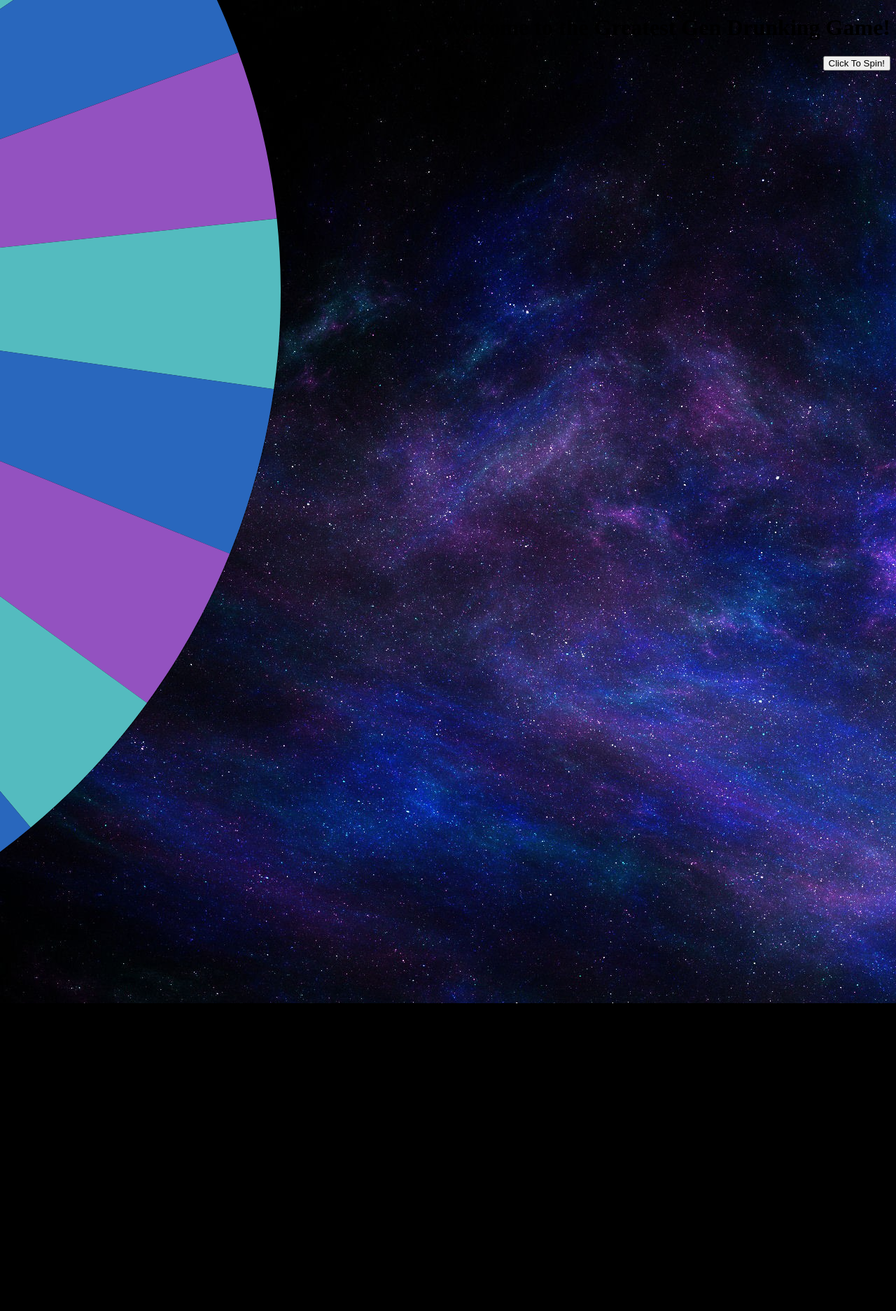
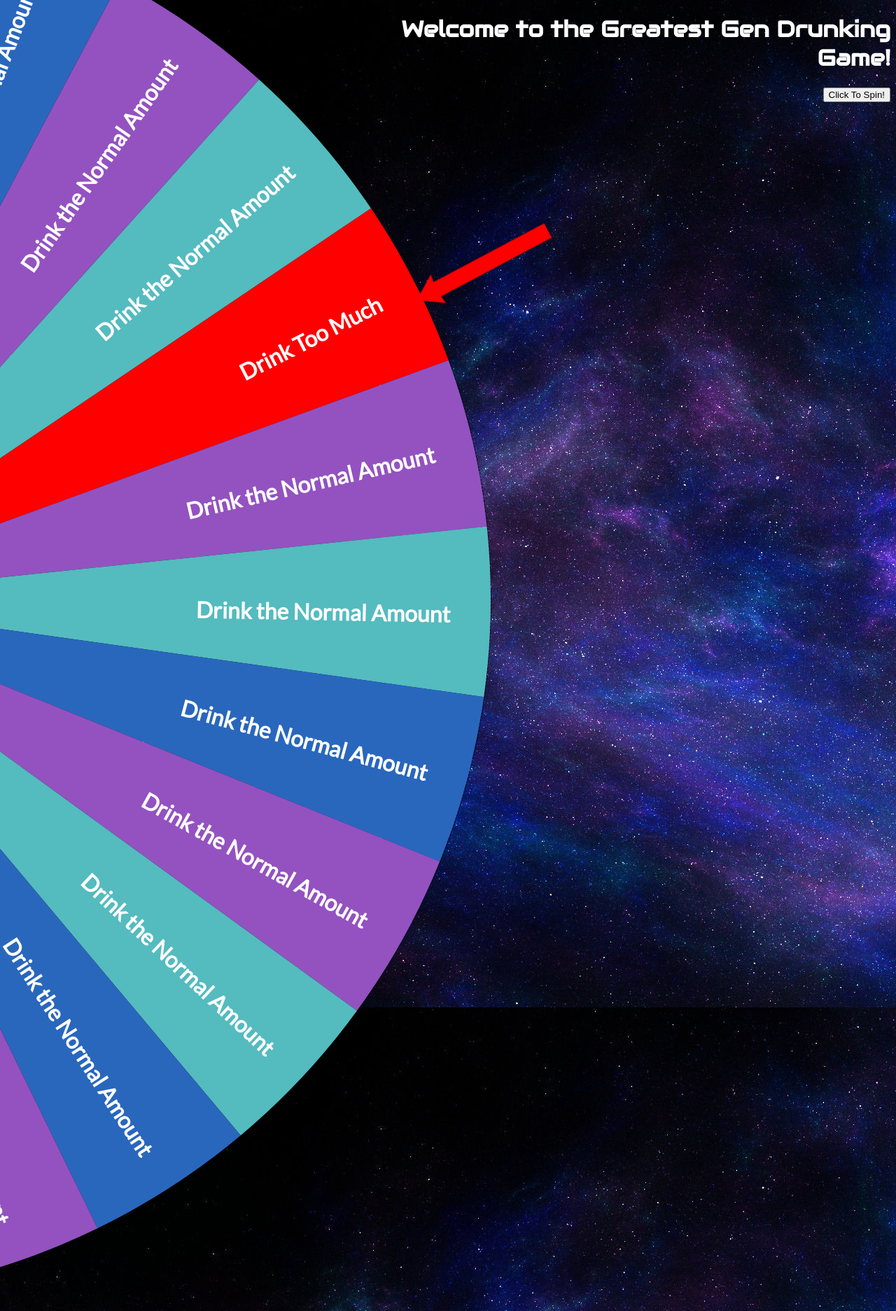
Before and after one commit to mattgrosso/drunkestshimoda, a PHP site: page / in a window 1280 px wide. Shown: the whole page at 70% size. Before the commit the page ends 1434 px from the top, so only its background shows below. Run offline with PHP 8.4, Linux system fonts and the light colour scheme.

Commit message:
Style wheel for various device widths and add text

```diff
--- a/css/spinner.css
+++ b/css/spinner.css
@@ -3,12 +3,77 @@ html {
   background-image: url('/images/stars.jpg');
 }
 
-h1 {
+body {
   text-align: right;
 }
 
-.spin-button {
-  float: right;
+h1 {
+  color: white;
+  font-family: 'Audiowide', cursive;
+  padding: 0 0 0 10%;
+}
+
+@media only screen and (min-width: 768px) {
+  h1 {
+    padding: 0 0 0 40%;
+  }
+}
+
+h4 {
+  font-family: 'Lato', sans-serif;
+  color: white;
+  transform: rotate(-83deg);
+  position: relative;
+  top: 560px;
+  left: 0px;
+  font-size: 1.3rem;
+  text-align: end;
+  padding: 0px 25px 0 1000px;
+}
+
+@media only screen and (min-width: 768px) {
+  h4 {
+    font-size: 1.5rem;
+    top: 690px;
+  }
+}
+
+@media only screen and (min-width: 1200px) {
+  h4 {
+    font-size: 2rem;
+    top: 970px;
+  }
+}
+
+img {
+  position: absolute;
+  left: 128px;
+  top: 343px;
+  transform: scale(0.7) rotate(-28deg);
+  z-index: 2;
+}
+
+@media only screen and (min-width: 768px) {
+  img {
+    left: 268px;
+    top: 293px;
+  }
+}
+
+@media only screen and (min-width: 1200px) {
+  img {
+    left: 580px;
+    top: 343px;
+    transform: rotate(-28deg);
+  }
+}
+
+@media only screen and (min-width: 1600px) {
+  img {
+    left: 730px;
+    top: 343px;
+    transform: rotate(-28deg);
+  }
 }
 
 .spinner {
@@ -16,8 +81,28 @@ h1 {
   pointer-events: none;
   transition: transform 10s cubic-bezier(0, 0, 0.09, 1.03);
   position: absolute;
-  top: -600px;
-  left: -1600px;
+  top: 80px;
+  left: -950px;
+}
+
+@media only screen and (min-width: 768px) {
+  .spinner {
+    top: -60px;
+    left: -1060px;
+  }
+}
+
+@media only screen and (min-width: 1200px) {
+  .spinner {
+    top: -160px;
+    left: -1300px;
+  }
+}
+
+@media only screen and (min-width: 1600px) {
+  .spinner {
+    left: -1150px;
+  }
 }
 
 .pie {
@@ -25,10 +110,24 @@ h1 {
   margin: 1em auto;
   border: dashed 1px;
   padding: 0;
-  width: 2000px;
-  height: 2000px;
+  width: 1200px;
+  height: 1200px;
   border-radius: 50%;
   list-style: none;
+}
+
+@media only screen and (min-width: 768px) {
+ .pie {
+   width: 1450px;
+   height: 1450px;
+ }
+}
+
+@media only screen and (min-width: 1200px) {
+ .pie {
+   width: 2000px;
+   height: 2000px;
+ }
 }
 
 .slice {
@@ -44,7 +143,6 @@ h1 {
   left: -100%;
   width: 200%; height: 200%;
   border-radius: 50%;
-  background: lightblue;
 }
 
 .slice:nth-child(3n) .slice-contents {
@@ -166,3 +264,7 @@ h1 {
 #slice-26 {
   transform: rotate(350deg) skewY(-76deg);
 }
+
+.slice.drink-too-much .slice-contents{
+  background: red;
+}
--- a/index.html
+++ b/index.html
@@ -3,39 +3,41 @@
   <head>
     <meta charset="utf-8">
     <title>Greatest Gen Drunking Game</title>
+    <link href="https://fonts.googleapis.com/css?family=Audiowide|Lato" rel="stylesheet">
     <link rel="stylesheet" href="/css/spinner.css">
   </head>
   <body>
     <h1>Welcome to the Greatest Gen Drunking Game!</h1>
     <button class="spin-button" type="button" name="spinner">Click To Spin!</button>
+    <img src="/images/arrow.png" alt="arrow">
     <div class="spinner">
       <ul class="pie">
-        <li id="slice-1" class="slice"><div class="slice-contents">Drink Too Much</div></li>
-        <li id="slice-2" class="slice"><div class="slice-contents">Drink the Normal Amount</div></li>
-        <li id="slice-3" class="slice"><div class="slice-contents">Drink the Normal Amount</div></li>
-        <li id="slice-4" class="slice"><div class="slice-contents">Drink the Normal Amount</div></li>
-        <li id="slice-5" class="slice"><div class="slice-contents">Drink the Normal Amount</div></li>
-        <li id="slice-6" class="slice"><div class="slice-contents">Drink the Normal Amount</div></li>
-        <li id="slice-7" class="slice"><div class="slice-contents">Drink the Normal Amount</div></li>
-        <li id="slice-8" class="slice"><div class="slice-contents">Drink the Normal Amount</div></li>
-        <li id="slice-9" class="slice"><div class="slice-contents">Drink the Normal Amount</div></li>
-        <li id="slice-10" class="slice"><div class="slice-contents">Drink the Normal Amount</div></li>
-        <li id="slice-11" class="slice"><div class="slice-contents">Drink the Normal Amount</div></li>
-        <li id="slice-12" class="slice"><div class="slice-contents">Drink the Normal Amount</div></li>
-        <li id="slice-13" class="slice"><div class="slice-contents">Drink the Normal Amount</div></li>
-        <li id="slice-14" class="slice"><div class="slice-contents">Drink the Normal Amount</div></li>
-        <li id="slice-15" class="slice"><div class="slice-contents">Drink the Normal Amount</div></li>
-        <li id="slice-16" class="slice"><div class="slice-contents">Drink the Normal Amount</div></li>
-        <li id="slice-17" class="slice"><div class="slice-contents">Drink the Normal Amount</div></li>
-        <li id="slice-18" class="slice"><div class="slice-contents">Drink the Normal Amount</div></li>
-        <li id="slice-19" class="slice"><div class="slice-contents">Drink the Normal Amount</div></li>
-        <li id="slice-20" class="slice"><div class="slice-contents">Drink the Normal Amount</div></li>
-        <li id="slice-21" class="slice"><div class="slice-contents">Drink the Normal Amount</div></li>
-        <li id="slice-22" class="slice"><div class="slice-contents">Drink the Normal Amount</div></li>
-        <li id="slice-23" class="slice"><div class="slice-contents">Drink the Normal Amount</div></li>
-        <li id="slice-24" class="slice"><div class="slice-contents">Drink the Normal Amount</div></li>
-        <li id="slice-25" class="slice"><div class="slice-contents">Drink the Normal Amount</div></li>
-        <li id="slice-26" class="slice"><div class="slice-contents">Drink the Normal Amount</div></li>
+        <li id="slice-1" class="slice"><div class="slice-contents"><h4>Drink the Normal Amount</h4></div></li>
+        <li id="slice-2" class="slice"><div class="slice-contents"><h4>Drink the Normal Amount</h4></div></li>
+        <li id="slice-3" class="slice"><div class="slice-contents"><h4>Drink the Normal Amount</h4></div></li>
+        <li id="slice-4" class="slice"><div class="slice-contents"><h4>Drink the Normal Amount</h4></div></li>
+        <li id="slice-5" class="slice drink-too-much"><div class="slice-contents"><h4>Drink Too Much</h4></div></li>
+        <li id="slice-6" class="slice"><div class="slice-contents"><h4>Drink the Normal Amount</h4></div></li>
+        <li id="slice-7" class="slice"><div class="slice-contents"><h4>Drink the Normal Amount</h4></div></li>
+        <li id="slice-8" class="slice"><div class="slice-contents"><h4>Drink the Normal Amount</h4></div></li>
+        <li id="slice-9" class="slice"><div class="slice-contents"><h4>Drink the Normal Amount</h4></div></li>
+        <li id="slice-10" class="slice"><div class="slice-contents"><h4>Drink the Normal Amount</h4></div></li>
+        <li id="slice-11" class="slice"><div class="slice-contents"><h4>Drink the Normal Amount</h4></div></li>
+        <li id="slice-12" class="slice"><div class="slice-contents"><h4>Drink the Normal Amount</h4></div></li>
+        <li id="slice-13" class="slice"><div class="slice-contents"><h4>Drink the Normal Amount</h4></div></li>
+        <li id="slice-14" class="slice"><div class="slice-contents"><h4>Drink the Normal Amount</h4></div></li>
+        <li id="slice-15" class="slice"><div class="slice-contents"><h4>Drink the Normal Amount</h4></div></li>
+        <li id="slice-16" class="slice"><div class="slice-contents"><h4>Drink the Normal Amount</h4></div></li>
+        <li id="slice-17" class="slice"><div class="slice-contents"><h4>Drink the Normal Amount</h4></div></li>
+        <li id="slice-18" class="slice"><div class="slice-contents"><h4>Drink the Normal Amount</h4></div></li>
+        <li id="slice-19" class="slice"><div class="slice-contents"><h4>Drink the Normal Amount</h4></div></li>
+        <li id="slice-20" class="slice"><div class="slice-contents"><h4>Drink the Normal Amount</h4></div></li>
+        <li id="slice-21" class="slice"><div class="slice-contents"><h4>Drink the Normal Amount</h4></div></li>
+        <li id="slice-22" class="slice"><div class="slice-contents"><h4>Drink the Normal Amount</h4></div></li>
+        <li id="slice-23" class="slice"><div class="slice-contents"><h4>Drink the Normal Amount</h4></div></li>
+        <li id="slice-24" class="slice"><div class="slice-contents"><h4>Drink the Normal Amount</h4></div></li>
+        <li id="slice-25" class="slice"><div class="slice-contents"><h4>Drink the Normal Amount</h4></div></li>
+        <li id="slice-26" class="slice"><div class="slice-contents"><h4>Drink the Normal Amount</h4></div></li>
       </ul>
     </div>
 
```
Also changed, not shown: images/arrow.png (added).
